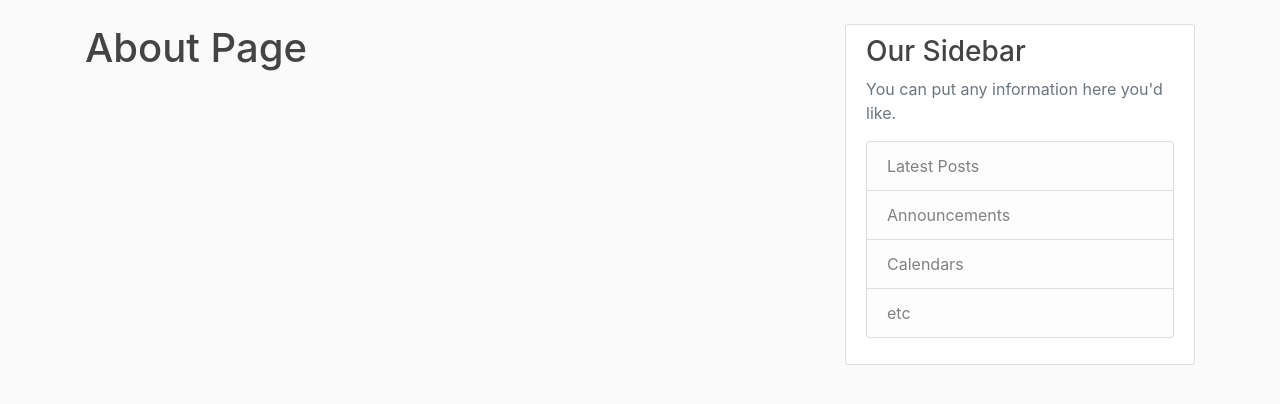
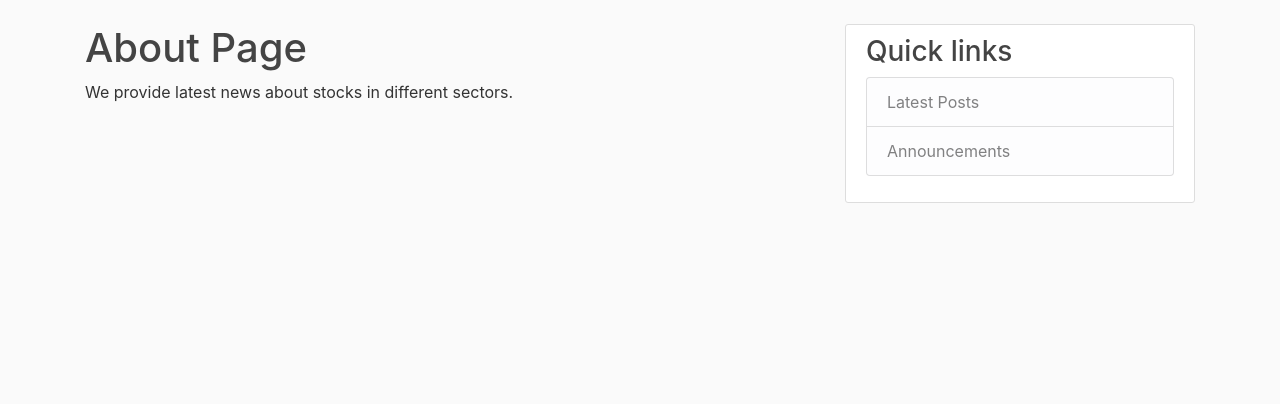
Before and after one commit to avacadomeow/DjangoBlog, a Django app: page /blog/about/ in a window 1280 px wide. Shown: the part 56-460 px from the top of the page. Run offline with Django 5.2, Linux system fonts and the light colour scheme; some libraries are stand-ins or nearby versions.

Commit message:
Modify_2

```diff
--- a/blog/templates/blog/about.html
+++ b/blog/templates/blog/about.html
@@ -1,4 +1,5 @@
 {% extends 'blog/base.html' %}
 {% block content %}
     <h1>About Page</h1>
+    <p>We provide latest news about stocks in  different sectors.</p>
 {% endblock content %}
--- a/blog/templates/blog/base.html
+++ b/blog/templates/blog/base.html
@@ -14,9 +14,9 @@
     <link rel="stylesheet" type="text/css" href="{% static 'blog/main.css' %}">
 
     {% if title %}
-    <title>Django Blog - {{ title }}</title>
+    <title>Market Blog - {{ title }}</title>
     {% else %}
-    <title>Django Blog</title>
+    <title>Market Blog</title>
     {% endif %}
 </head>
 <body>
@@ -65,20 +65,16 @@
         </div>
         <div class="col-md-4">
           <div class="content-section">
-            <h3>Our Sidebar</h3>
-            <p class='text-muted'>You can put any information here you'd like.
+            <h3>Quick links</h3>
               <ul class="list-group">
                 <li class="list-group-item list-group-item-light">Latest Posts</li>
                 <li class="list-group-item list-group-item-light">Announcements</li>
-                <li class="list-group-item list-group-item-light">Calendars</li>
-                <li class="list-group-item list-group-item-light">etc</li>
               </ul>
             </p>
           </div>
         </div>
       </div>
     </main>
-
     <!-- Optional JavaScript -->
     <!-- jQuery first, then Popper.js, then Bootstrap JS -->
     <script src="https://code.jquery.com/jquery-3.2.1.slim.min.js" integrity="sha384-KJ3o2DKtIkvYIK3UENzmM7KCkRr/rE9/Qpg6aAZGJwFDMVNA/GpGFF93hXpG5KkN" crossorigin="anonymous"></script>
```
